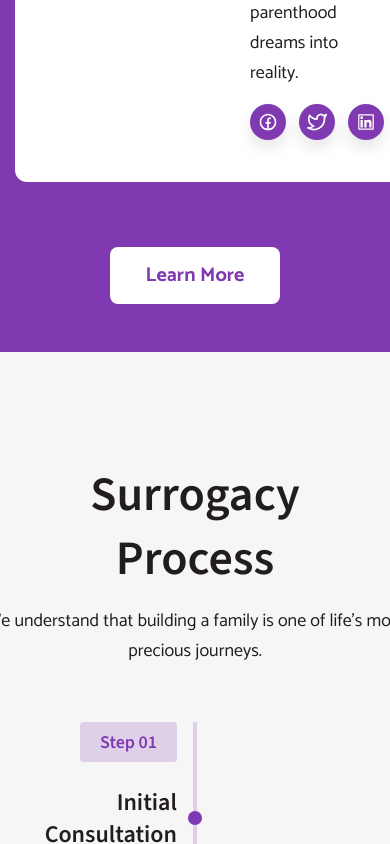
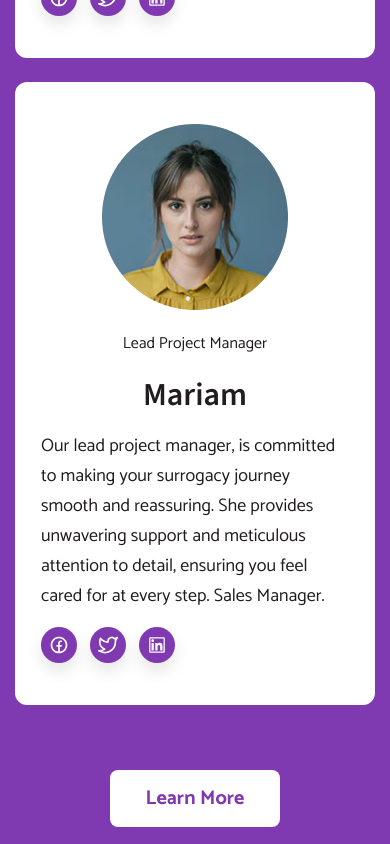
Before and after one commit to LenarTulupov/bloom, a Next.js app: page / in a window 390 px wide. Shown: the part 4440-5284 px from the top of the page. Built offline with nearby package versions, Linux system fonts and the light colour scheme.

Commit message:
feature: new adaptation

```diff
--- a/src/client-pages/pages/home/process/process-content/process-content.module.scss
+++ b/src/client-pages/pages/home/process/process-content/process-content.module.scss
@@ -9,6 +9,9 @@
     text-align: center;
     width: 436px;
     margin-bottom: 56px;
+    @media(max-width: 576px) {
+      width: 100%;
+    }
   }
   &-button {
     display: flex;
--- a/src/client-pages/pages/home/team/team-content/team-content-cards/team-content-cards.module.scss
+++ b/src/client-pages/pages/home/team/team-content/team-content-cards/team-content-cards.module.scss
@@ -2,4 +2,9 @@
   display: flex;
   column-gap: 24px;
   margin-bottom: 65px;
+  @media(max-width: 768px) {
+    display: grid;
+    grid-template-columns: 1fr;
+    row-gap: 24px;
+  }
 }
--- a/src/components/member-card/member-card.module.scss
+++ b/src/components/member-card/member-card.module.scss
@@ -10,3 +10,18 @@
     row-gap: 16px;
   }
 }
+@media (max-width: 992px) {
+  .member-card {
+    flex-direction: column;
+    align-items: center;
+    &__img {
+      margin-bottom: 20px;
+    }
+    &__content-role{
+      text-align: center;
+    }
+    &__content-title {
+      text-align: center;
+    }
+  }
+}
--- a/src/components/member-card/member-card.tsx
+++ b/src/components/member-card/member-card.tsx
@@ -19,10 +19,11 @@ export default function MemberCard({
         src={image}
         width={186}
         height={186}
+        className={styles['member-card__img']}
       />
       <div className={styles["member-card__content"]}>
-        <div className={styles["member-card__role"]}>{role}</div>
-        <Title h={4} size="sm">
+        <div className={styles["member-card__content-role"]}>{role}</div>
+        <Title h={4} size="sm" className={styles['member-card__content-title']}>
           {name}
         </Title>
         <Description text={description} />
--- a/src/components/process-steps/process-line/process-line.module.scss
+++ b/src/components/process-steps/process-line/process-line.module.scss
@@ -7,4 +7,7 @@
   width: 4px;
   background-color: var(--primary-color);
   opacity: 0.2;
+  @media(max-width: 768px) {
+    display: none;
+  }
 }
--- a/src/components/process-steps/process-step/process-step.module.scss
+++ b/src/components/process-steps/process-step/process-step.module.scss
@@ -1,11 +1,17 @@
 .process-step {
   width: 45%;
+  @media(max-width: 768px) {
+    width: 100%;
+  }
   &__subheader {
     border-radius: 4px;
     font-size: 18px;
     margin-bottom: 24px;
     &_odd {
       justify-self: end;
+      @media(max-width: 768px) {
+        justify-self: start;
+      }
     }
   }
   &__title {
@@ -22,6 +28,9 @@
           height: 14px;
           background-color: var(--primary-color);
           border-radius: 100%;
+          @media(max-width: 768px) {
+            display: none;
+          }
         }
     }
     &_odd {
@@ -35,6 +44,9 @@
         height: 14px;
         background-color: var(--primary-color);
         border-radius: 100%;
+        @media(max-width: 768px) {
+          display: none;
+        }
       }
     }
   }
--- a/src/components/process-steps/process-steps.module.scss
+++ b/src/components/process-steps/process-steps.module.scss
@@ -3,11 +3,21 @@
   display: flex;
   flex-direction: column;
   margin-bottom: 65px;
+  @media(max-width: 768px) {
+    row-gap: 20px;
+  }
   > *:nth-child(odd) {
     align-self: flex-start;
     text-align: end;
+    @media(max-width: 768px) {
+      align-self: center;
+      text-align: start;
+    }
   }
   > *:nth-child(even) {
     align-self: flex-end;
+    @media(max-width: 768px) {
+      align-self: center;
+    }
   }
 }
```
